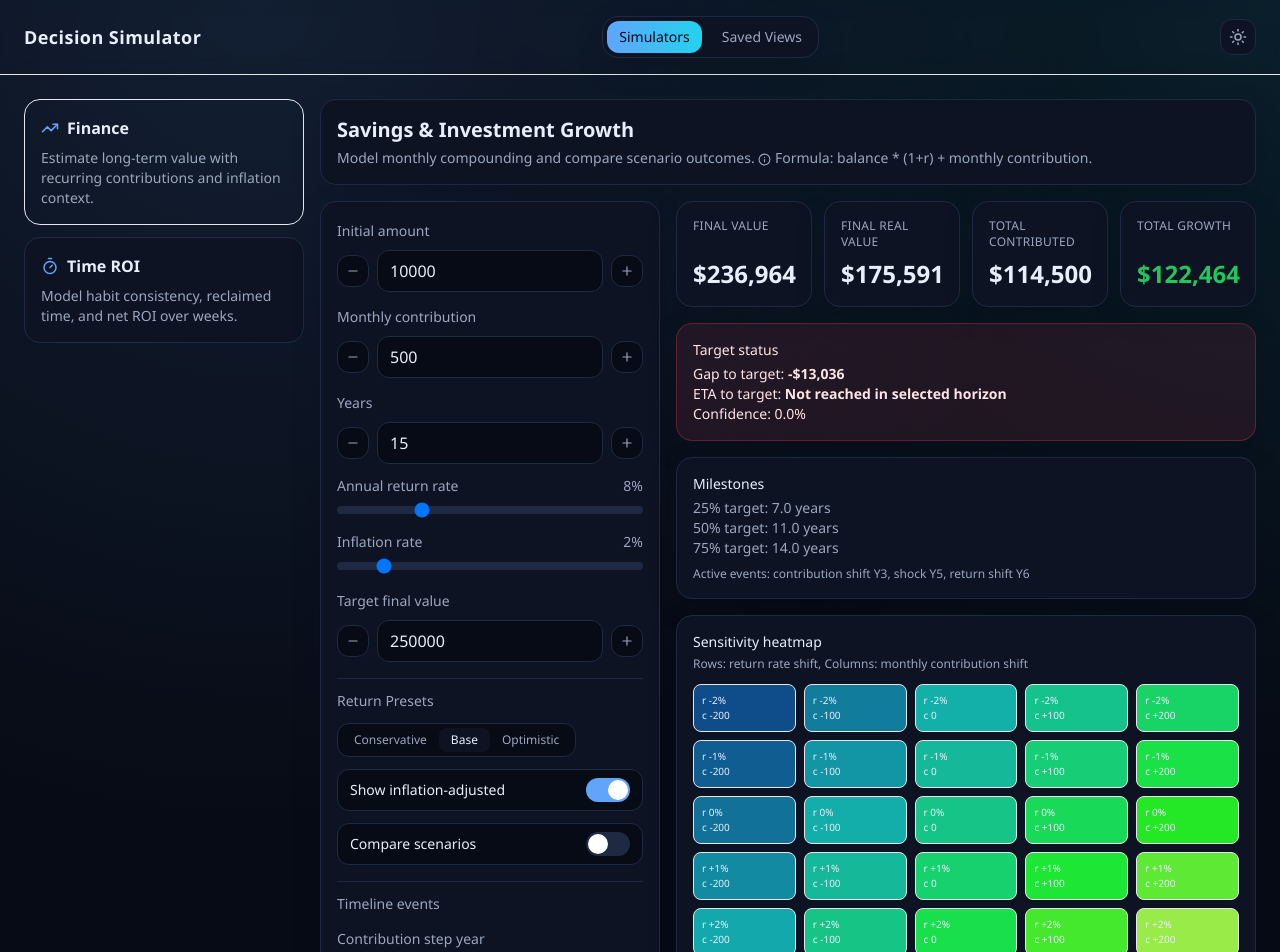
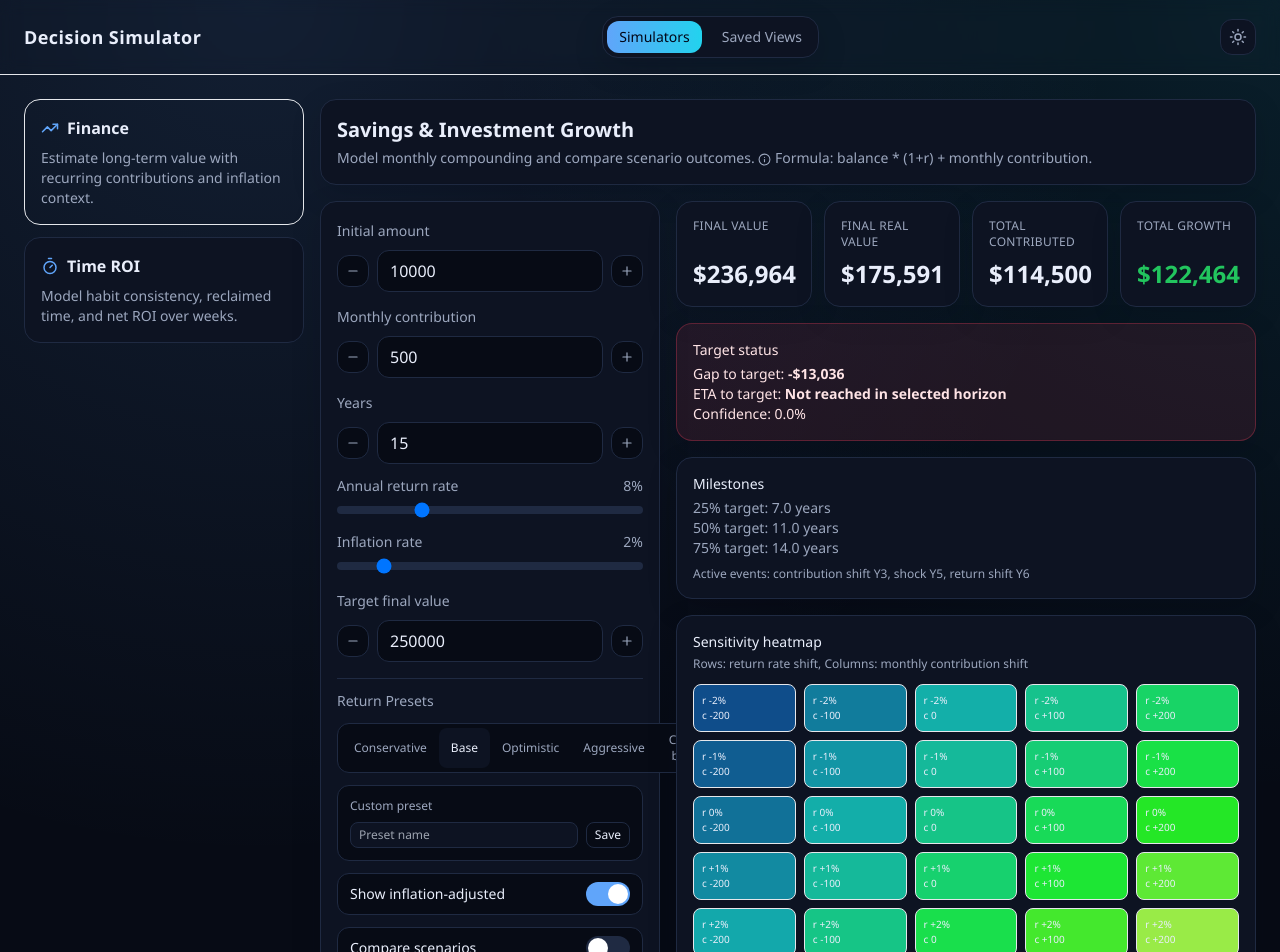
Before and after one commit to azamat60/decision-simulator, a React (Vite) app: page / in a window 1280 px wide. Shown: the top 952 px of the page. Built offline with nearby package versions, Linux system fonts and the light colour scheme.

Commit message:
feat(presets): add expanded and custom presets for both simulators

```diff
--- a/src/features/finance/FinanceSimulator.tsx
+++ b/src/features/finance/FinanceSimulator.tsx
@@ -1,5 +1,5 @@
 import { Info, RotateCcw, Save, Sigma } from 'lucide-react'
-import { useMemo, useState } from 'react'
+import { useEffect, useMemo, useState } from 'react'
 import {
   Area,
   AreaChart,
@@ -22,6 +22,7 @@ import { Toggle } from '../../components/Toggle'
 import { SegmentedControl } from '../../components/SegmentedControl'
 import { SummaryCard } from '../../components/SummaryCard'
 import { ScenarioCards } from '../../components/ScenarioCards'
+import { loadFinancePresets, saveFinancePresets, type NamedPreset } from '../../storage/customPresets'
 
 type Props = {
   input: FinanceInputParams
@@ -32,11 +33,15 @@ type Props = {
   onSave: (name: string) => void
 }
 
-const presetValues = {
-  conservative: 6,
-  base: 8,
-  optimistic: 10
-} as const
+const presetMap: Record<string, Partial<FinanceInputParams>> = {
+  conservative: { annualReturnRate: 6 },
+  base: { annualReturnRate: 8 },
+  optimistic: { annualReturnRate: 10 },
+  aggressive: { annualReturnRate: 12, monthlyContribution: 800, years: 20 },
+  careerBreak: { annualReturnRate: 6, monthlyContribution: 300, years: 18, shockYear: 4, shockPercent: -25 }
+}
+const sensitivityRates = [-2, -1, 0, 1, 2]
+const sensitivityContributions = [-200, -100, 0, 100, 200]
 
 export const FinanceSimulator = ({
   input,
@@ -47,10 +52,16 @@ export const FinanceSimulator = ({
   onSave
 }: Props) => {
   const [saveName, setSaveName] = useState('')
-  const [preset, setPreset] = useState<'conservative' | 'base' | 'optimistic'>('base')
+  const [preset, setPreset] = useState<string>('base')
+  const [customPresetName, setCustomPresetName] = useState('')
+  const [customPresets, setCustomPresets] = useState<NamedPreset<FinanceInputParams>[]>(() => loadFinancePresets())
   const [candidateEnabled, setCandidateEnabled] = useState(false)
   const [candidateInput, setCandidateInput] = useState<FinanceInputParams>(input)
   const result = useMemo(() => simulateFinance(input), [input])
+
+  useEffect(() => {
+    saveFinancePresets(customPresets)
+  }, [customPresets])
   const candidateResult = useMemo(() => simulateFinance(candidateInput), [candidateInput])
   const monteCarlo = useMemo(
     () =>
@@ -88,8 +99,6 @@ export const FinanceSimulator = ({
   const milestone75 = result.base.timeline.find((point) => point.metrics.value >= input.targetFinalValue * 0.75)
   const riskProbability = monteCarlo ? monteCarlo.successProbability : targetGap >= 0 ? 1 : 0
   const candidateDelta = candidateResult.base.summary.finalValue - result.base.summary.finalValue
-  const sensitivityRates = [-2, -1, 0, 1, 2]
-  const sensitivityContributions = [-200, -100, 0, 100, 200]
   const heatmap = useMemo(
     () =>
       sensitivityRates.map((rateShift) =>
@@ -180,14 +189,68 @@ export const FinanceSimulator = ({
               value={preset}
               onChange={(value) => {
                 setPreset(value)
-                onUpdate({ annualReturnRate: presetValues[value] })
+                onUpdate(presetMap[value] ?? {})
               }}
               options={[
                 { value: 'conservative', label: 'Conservative' },
                 { value: 'base', label: 'Base' },
-                { value: 'optimistic', label: 'Optimistic' }
+                { value: 'optimistic', label: 'Optimistic' },
+                { value: 'aggressive', label: 'Aggressive' },
+                { value: 'careerBreak', label: 'Career break' }
               ]}
             />
+            <div className="space-y-2 rounded-xl border border-border bg-bg p-3">
+              <p className="text-xs text-muted">Custom preset</p>
+              <div className="flex gap-2">
+                <input
+                  className="w-full rounded-lg border border-border bg-surface px-2 py-1 text-xs"
+                  placeholder="Preset name"
+                  value={customPresetName}
+                  onChange={(event) => setCustomPresetName(event.target.value)}
+                />
+                <button
+                  type="button"
+                  onClick={() => {
+                    const name = customPresetName.trim()
+                    if (!name) return
+                    setCustomPresets((prev) => [
+                      {
+                        name,
+                        values: {
+                          annualReturnRate: input.annualReturnRate,
+                          monthlyContribution: input.monthlyContribution,
+                          years: input.years,
+                          shockYear: input.shockYear,
+                          shockPercent: input.shockPercent
+                        }
+                      },
+                      ...prev
+                    ])
+                    setCustomPresetName('')
+                  }}
+                  className="rounded-lg border border-border px-2 py-1 text-xs"
+                >
+                  Save
+                </button>
+              </div>
+              {customPresets.length > 0 ? (
+                <select
+                  className="w-full rounded-lg border border-border bg-surface px-2 py-1 text-xs"
+                  defaultValue=""
+                  onChange={(event) => {
+                    const selected = customPresets.find((item) => item.name === event.target.value)
+                    if (selected) onUpdate(selected.values)
+                  }}
+                >
+                  <option value="" disabled>Load custom preset</option>
+                  {customPresets.map((item) => (
+                    <option key={item.name} value={item.name}>
+                      {item.name}
+                    </option>
+                  ))}
+                </select>
+              ) : null}
+            </div>
             <Toggle
               label="Show inflation-adjusted"
               checked={input.showInflationAdjusted}
--- a/src/features/timeRoi/TimeRoiSimulator.tsx
+++ b/src/features/timeRoi/TimeRoiSimulator.tsx
@@ -1,5 +1,5 @@
 import { Info, RotateCcw, Save } from 'lucide-react'
-import { useMemo, useState } from 'react'
+import { useEffect, useMemo, useState } from 'react'
 import {
   Bar,
   BarChart,
@@ -23,6 +23,7 @@ import { SliderField } from '../../components/SliderField'
 import { SummaryCard } from '../../components/SummaryCard'
 import { Toggle } from '../../components/Toggle'
 import { ScenarioCards } from '../../components/ScenarioCards'
+import { loadTimeRoiPresets, saveTimeRoiPresets, type NamedPreset } from '../../storage/customPresets'
 
 type Props = {
   input: TimeRoiInputParams
@@ -33,11 +34,12 @@ type Props = {
   onSave: (name: string) => void
 }
 
-const presetMap: Record<'learning' | 'fitness' | 'language' | 'side', Partial<TimeRoiInputParams>> = {
+const presetMap: Record<string, Partial<TimeRoiInputParams>> = {
   learning: { dailyMinutes: 45, daysPerWeek: 5, durationWeeks: 24, efficiencyGain: 8, skipRate: 18 },
   fitness: { dailyMinutes: 60, daysPerWeek: 4, durationWeeks: 16, efficiencyGain: 5, skipRate: 20 },
   language: { dailyMinutes: 30, daysPerWeek: 6, durationWeeks: 30, efficiencyGain: 12, skipRate: 15 },
-  side: { dailyMinutes: 90, daysPerWeek: 5, durationWeeks: 20, efficiencyGain: 15, skipRate: 25 }
+  side: { dailyMinutes: 90, daysPerWeek: 5, durationWeeks: 20, efficiencyGain: 15, skipRate: 25 },
+  lowConsistency: { dailyMinutes: 35, daysPerWeek: 4, durationWeeks: 20, efficiencyGain: 6, skipRate: 40 }
 }
 
 export const TimeRoiSimulator = ({
@@ -49,11 +51,17 @@ export const TimeRoiSimulator = ({
   onSave
 }: Props) => {
   const [saveName, setSaveName] = useState('')
-  const [preset, setPreset] = useState<'learning' | 'fitness' | 'language' | 'side'>('learning')
+  const [preset, setPreset] = useState<string>('learning')
+  const [customPresetName, setCustomPresetName] = useState('')
+  const [customPresets, setCustomPresets] = useState<NamedPreset<TimeRoiInputParams>[]>(() => loadTimeRoiPresets())
   const [candidateEnabled, setCandidateEnabled] = useState(false)
   const [candidateInput, setCandidateInput] = useState<TimeRoiInputParams>(input)
 
   const result = useMemo(() => simulateTimeRoi(input), [input])
+
+  useEffect(() => {
+    saveTimeRoiPresets(customPresets)
+  }, [customPresets])
   const candidateResult = useMemo(() => simulateTimeRoi(candidateInput), [candidateInput])
   const defaults = getTimeRoiDefaults()
 
@@ -169,15 +177,68 @@ export const TimeRoiSimulator = ({
               value={preset}
               onChange={(value) => {
                 setPreset(value)
-                onUpdate(presetMap[value])
+                onUpdate(presetMap[value] ?? {})
               }}
               options={[
                 { value: 'learning', label: 'Learning' },
                 { value: 'fitness', label: 'Fitness' },
                 { value: 'language', label: 'Language' },
-                { value: 'side', label: 'Side Project' }
+                { value: 'side', label: 'Side Project' },
+                { value: 'lowConsistency', label: 'Low consistency' }
               ]}
             />
+            <div className="space-y-2 rounded-xl border border-border bg-bg p-3">
+              <p className="text-xs text-muted">Custom preset</p>
+              <div className="flex gap-2">
+                <input
+                  className="w-full rounded-lg border border-border bg-surface px-2 py-1 text-xs"
+                  placeholder="Preset name"
+                  value={customPresetName}
+                  onChange={(event) => setCustomPresetName(event.target.value)}
+                />
+                <button
+                  type="button"
+                  onClick={() => {
+                    const name = customPresetName.trim()
+                    if (!name) return
+                    setCustomPresets((prev) => [
+                      {
+                        name,
+                        values: {
+                          dailyMinutes: input.dailyMinutes,
+                          daysPerWeek: input.daysPerWeek,
+                          durationWeeks: input.durationWeeks,
+                          efficiencyGain: input.efficiencyGain,
+                          skipRate: input.skipRate
+                        }
+                      },
+                      ...prev
+                    ])
+                    setCustomPresetName('')
+                  }}
+                  className="rounded-lg border border-border px-2 py-1 text-xs"
+                >
+                  Save
+                </button>
+              </div>
+              {customPresets.length > 0 ? (
+                <select
+                  className="w-full rounded-lg border border-border bg-surface px-2 py-1 text-xs"
+                  defaultValue=""
+                  onChange={(event) => {
+                    const selected = customPresets.find((item) => item.name === event.target.value)
+                    if (selected) onUpdate(selected.values)
+                  }}
+                >
+                  <option value="" disabled>Load custom preset</option>
+                  {customPresets.map((item) => (
+                    <option key={item.name} value={item.name}>
+                      {item.name}
+                    </option>
+                  ))}
+                </select>
+              ) : null}
+            </div>
             <Toggle
               label="Compare scenarios"
               checked={compareScenarios}
--- /dev/null
+++ b/src/storage/customPresets.ts
@@ -0,0 +1,37 @@
+import type { FinanceInputParams, TimeRoiInputParams } from '../domain/types'
+
+export type NamedPreset<T> = {
+  name: string
+  values: Partial<T>
+}
+
+const FINANCE_KEY = 'decision-simulator-finance-presets-v1'
+const TIME_ROI_KEY = 'decision-simulator-time-presets-v1'
+
+const load = <T>(key: string): NamedPreset<T>[] => {
+  try {
+    const raw = localStorage.getItem(key)
+    if (!raw) {
+      return []
+    }
+    const parsed = JSON.parse(raw)
+    if (!Array.isArray(parsed)) {
+      return []
+    }
+    return parsed
+  } catch {
+    return []
+  }
+}
+
+const save = <T>(key: string, presets: NamedPreset<T>[]): void => {
+  localStorage.setItem(key, JSON.stringify(presets))
+}
+
+export const loadFinancePresets = (): NamedPreset<FinanceInputParams>[] => load<FinanceInputParams>(FINANCE_KEY)
+export const saveFinancePresets = (presets: NamedPreset<FinanceInputParams>[]): void =>
+  save(FINANCE_KEY, presets)
+
+export const loadTimeRoiPresets = (): NamedPreset<TimeRoiInputParams>[] => load<TimeRoiInputParams>(TIME_ROI_KEY)
+export const saveTimeRoiPresets = (presets: NamedPreset<TimeRoiInputParams>[]): void =>
+  save(TIME_ROI_KEY, presets)
```
